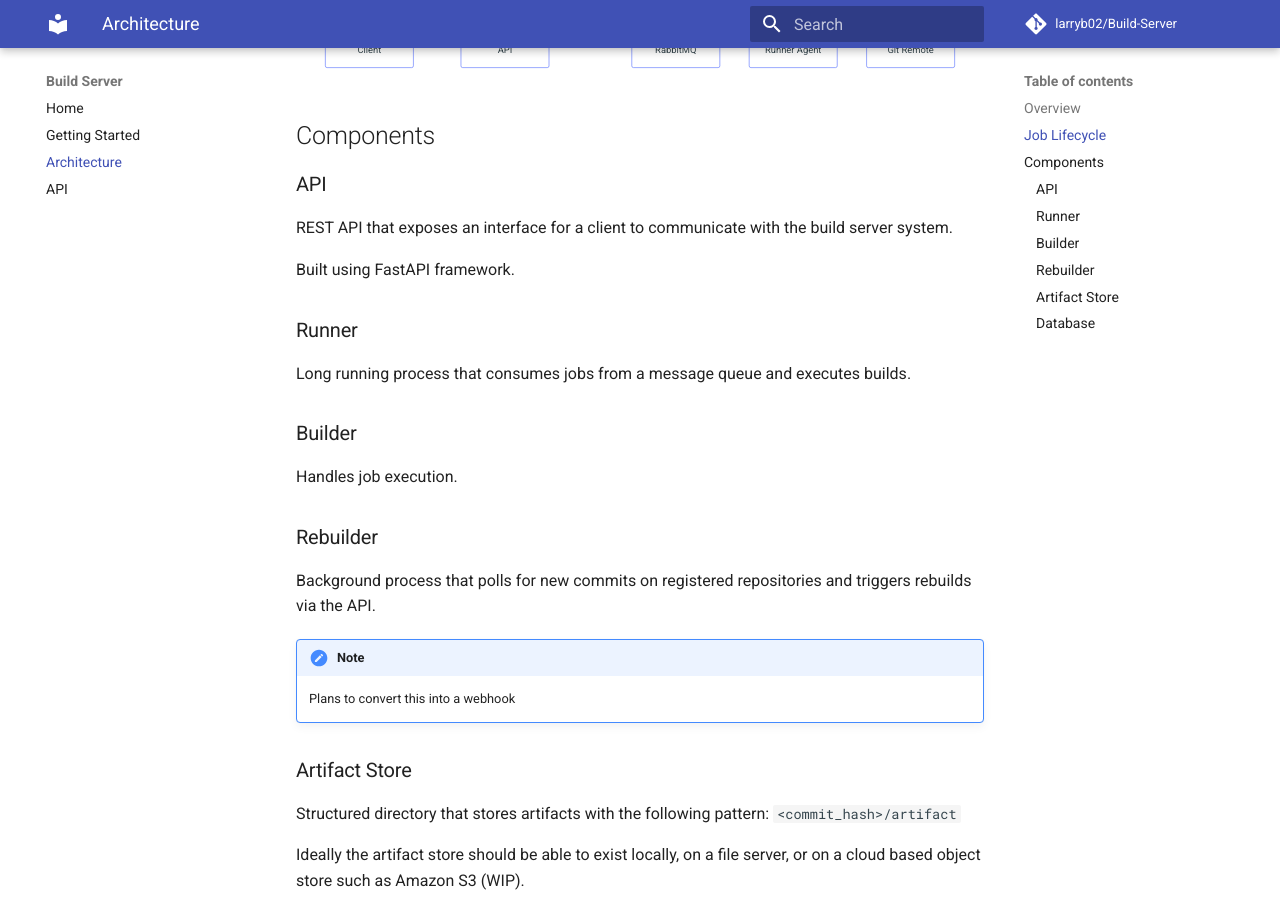
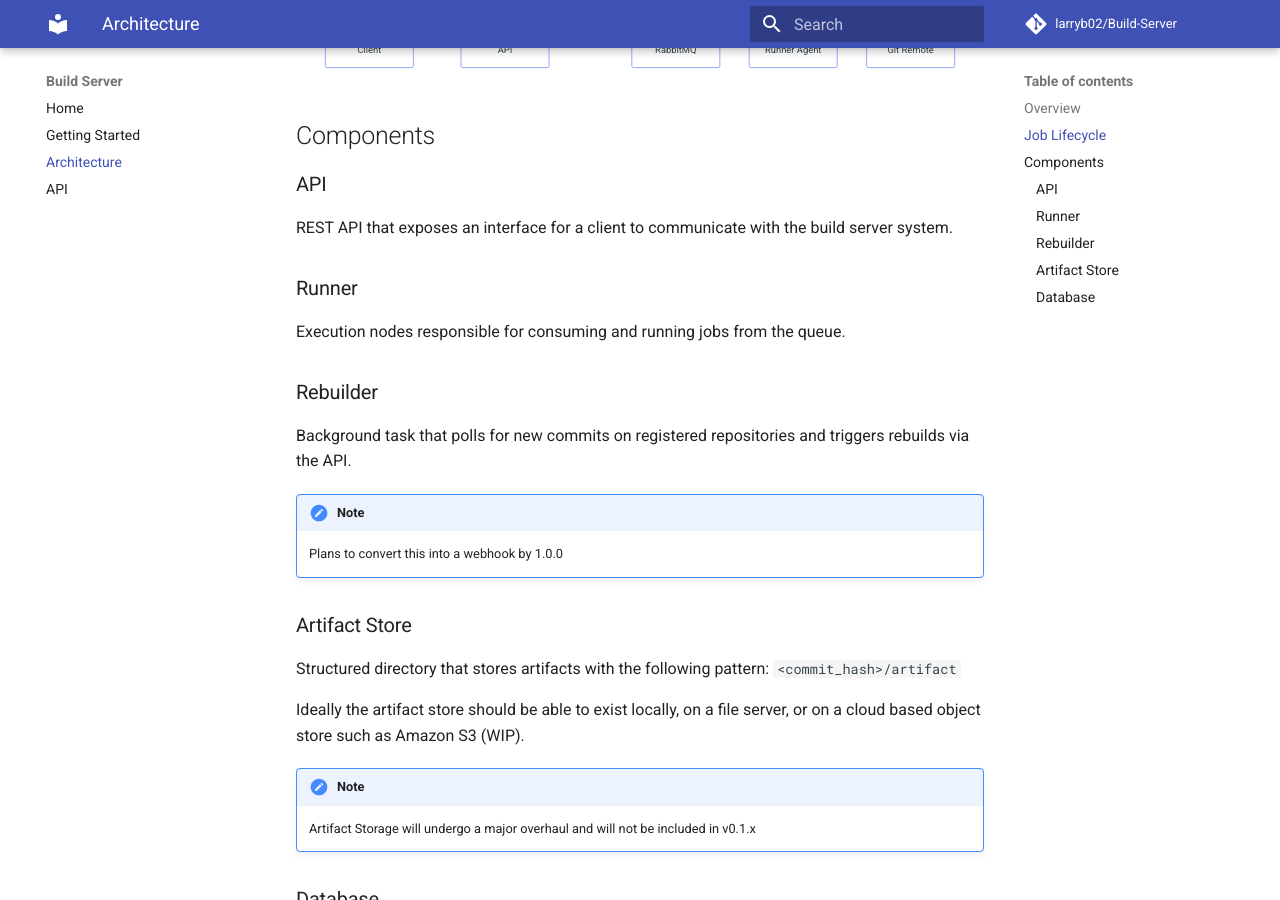
Before and after one commit to larryb02/Build-Server, an MkDocs documentation site: the page built from docs/architecture.md, in a window 1280 px wide and 900 px high, scrolled down 957 px. Built offline with MkDocs 1.6.1 and Material for MkDocs 9.7.7, drawn with Linux system fonts in a browser that asks for light colours; comment, search, counter and statistics services are not loaded.

Commit message:
some cleanup before shipping

```diff
--- a/docs/architecture.md
+++ b/docs/architecture.md
@@ -57,19 +57,14 @@
 ### API
 REST API that exposes an interface for a client to communicate with the build server system.
 
-Built using FastAPI framework.
-
 ### Runner
-Long running process that consumes jobs from a message queue and executes builds.
-
-### Builder
-Handles job execution.
+Execution nodes responsible for consuming and running jobs from the queue.
 
 ### Rebuilder
-Background process that polls for new commits on registered repositories and triggers rebuilds via the API.
+Background task that polls for new commits on registered repositories and triggers rebuilds via the API.
 
 !!! NOTE
-    Plans to convert this into a webhook
+    Plans to convert this into a webhook by 1.0.0
 
 ### Artifact Store
 Structured directory that stores artifacts with the following pattern: `<commit_hash>/artifact`
```
Also changed, not shown: README.md (+27 -0 lines), docs/getting-started.md (+3 -0 lines), plans/TODOs.md (+5 -12 lines), plans/deployment_plan.md (+1 -15 lines).
